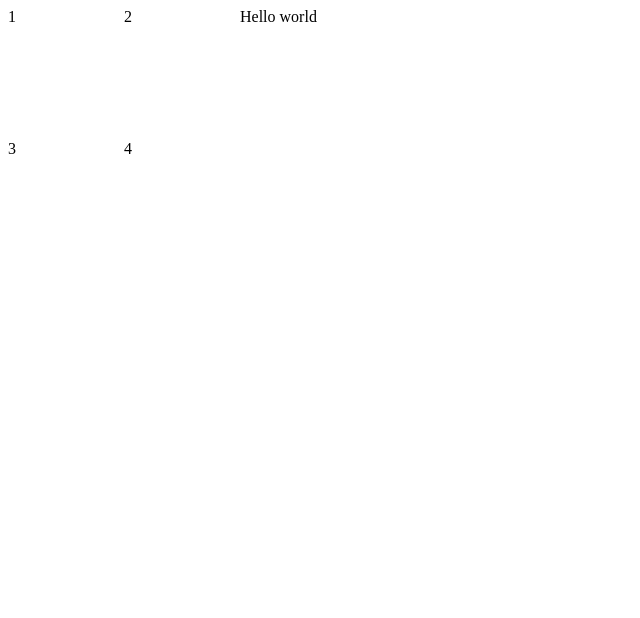
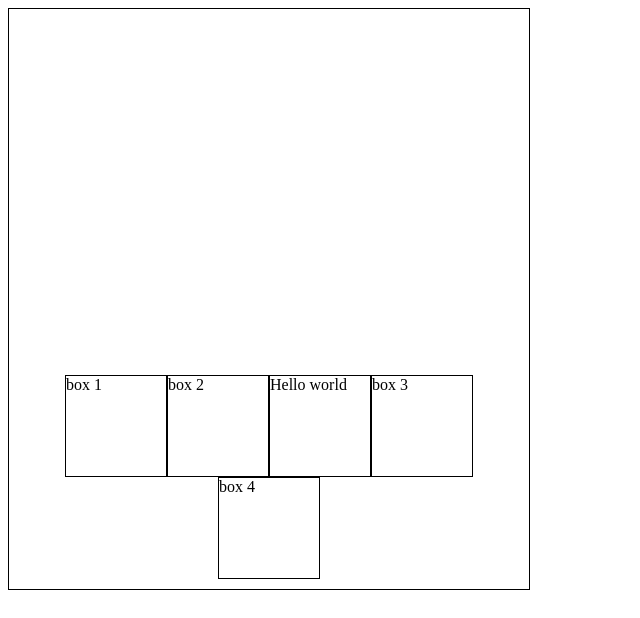
Before and after one commit to shuklasp10/concepts, a plain HTML site: page Practice/index.html in a window 1280 px wide. Shown: the whole page, without its empty margins (0-640 px from the left). Drawn offline with Linux system fonts and the light colour scheme.

```diff
--- a/Practice/index.html
+++ b/Practice/index.html
@@ -11,23 +11,32 @@
             /* background-color: black; */
         }
         .container{
-            display: grid;
-            width: 100%;
-            grid-template-rows: repeat(3, 100px);
-            grid-template-columns: repeat(3, 100px);
-            gap: 2rem 1rem;
+            display: flex;
+            flex-wrap:wrap;
+            width: 500px;
+            height: 70%;
+            padding: 10px;
+            border: 1px solid black;
+            justify-content: center;
+            align-items: center;
+            align-content:end;
+        }
+        .box {
+            border: 1px solid black;
+            width: 100px;
+            height: 100px;
         }
     </style>
 </head>
 <body>
     <div class="container">
-        <div class="box items1">1</div>
-        <div class="box items2">2</div>
+        <div class="box items1">box 1</div>
+        <div class="box items2">box 2</div>
         <div class="box items3">
             <span>Hello world</span>
         </div>
-        <div class="box items4">3</div>
-        <div class="box items5">4</div>
+        <div class="box items4">box 3</div>
+        <div class="box items5">box 4</div>
     </div>
 </body>
 </html>
```
Also changed, not shown: image.png (added), 2 other files.
